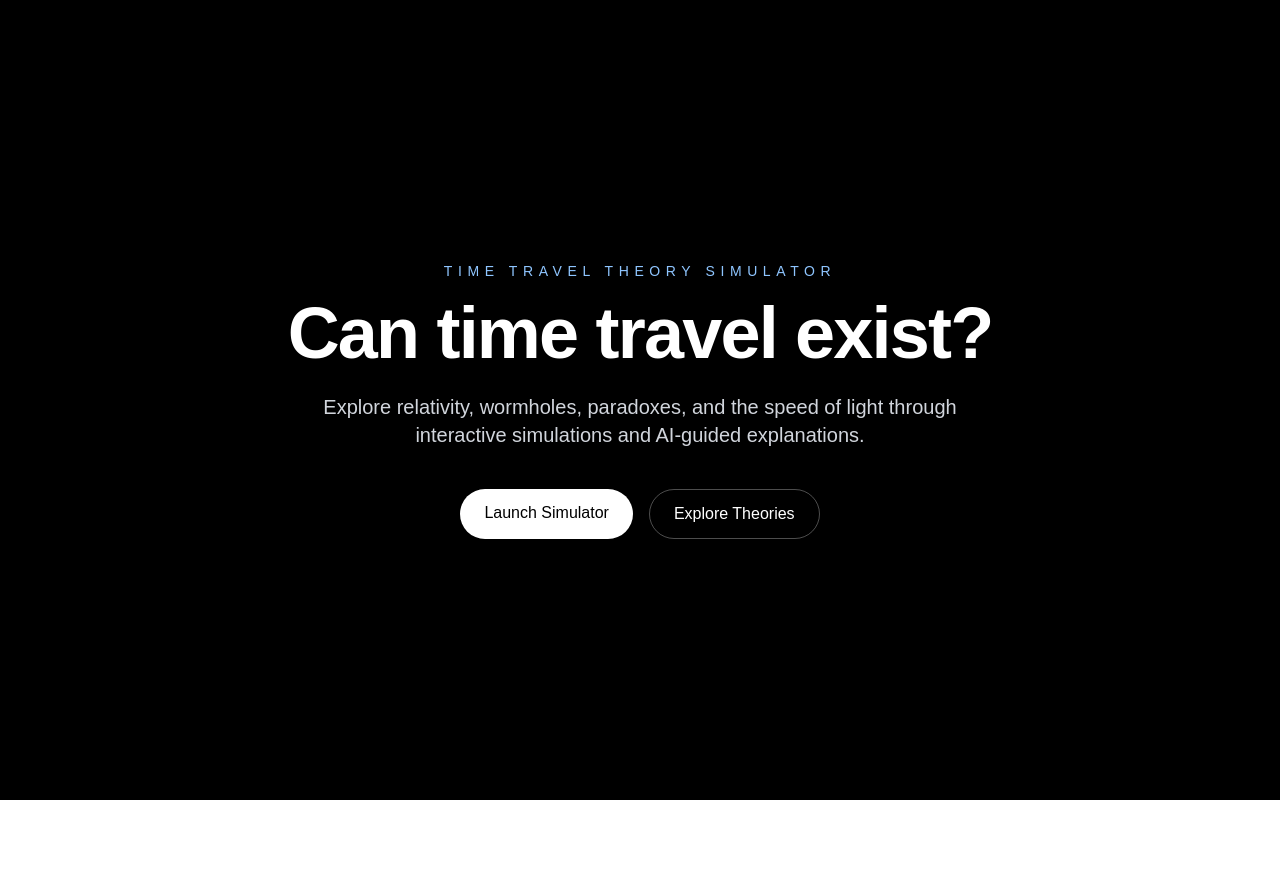
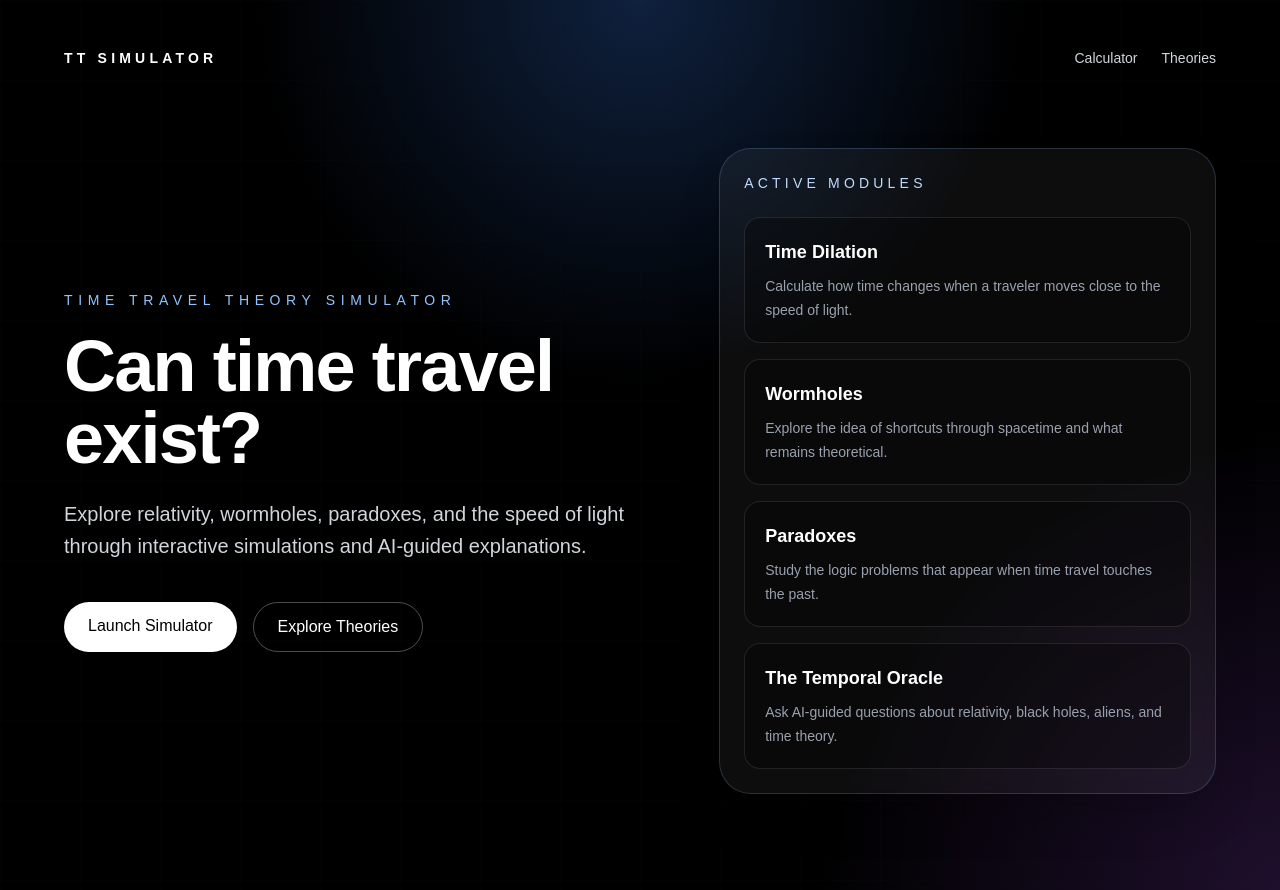
Before and after one commit to anastacia124/time-travel-theory-simulator, a Next.js app: page / in a window 1280 px wide. Before the commit the page ends 800 px from the top, so only its background shows below. Built offline with nearby package versions, Linux system fonts and the light colour scheme.

Commit message:
Polish homepage design

```diff
--- a/app/page.tsx
+++ b/app/page.tsx
@@ -1,8 +1,53 @@
+const features = [
+  {
+    title: "Time Dilation",
+    description:
+      "Calculate how time changes when a traveler moves close to the speed of light.",
+  },
+  {
+    title: "Wormholes",
+    description:
+      "Explore the idea of shortcuts through spacetime and what remains theoretical.",
+  },
+  {
+    title: "Paradoxes",
+    description:
+      "Study the logic problems that appear when time travel touches the past.",
+  },
+  {
+    title: "The Temporal Oracle",
+    description:
+      "Ask AI-guided questions about relativity, black holes, aliens, and time theory.",
+  },
+];
+
 export default function Home() {
   return (
-    <main className="min-h-screen bg-black text-white">
-      <section className="flex min-h-screen flex-col items-center justify-center px-6 text-center">
-        <p className="mb-4 text-sm uppercase tracking-[0.4em] text-blue-300">
+    <main className="min-h-screen overflow-hidden bg-black text-white">
+      <section className="relative min-h-screen px-6 py-8">
+        <div className="absolute inset-0 bg-[radial-gradient(circle_at_top,_rgba(59,130,246,0.25),_transparent_35%),radial-gradient(circle_at_bottom_right,_rgba(168,85,247,0.18),_transparent_30%)]" />
+
+        <div className="absolute inset-0 bg-[linear-gradient(rgba(255,255,255,0.04)_1px,transparent_1px),linear-gradient(90deg,rgba(255,255,255,0.04)_1px,transparent_1px)] bg-[size:80px_80px] opacity-20" />
+
+        <div className="relative z-10 mx-auto flex min-h-[calc(100vh-4rem)] max-w-6xl flex-col">
+          <nav className="flex items-center justify-between py-4">
+            <a href="/" className="text-sm font-semibold tracking-[0.3em]">
+              TT SIMULATOR
+            </a>
+
+            <div className="hidden gap-6 text-sm text-gray-300 sm:flex">
+              <a href="/calculator" className="hover:text-white">
+                Calculator
+              </a>
+              <a href="/theories" className="hover:text-white">
+                Theories
+              </a>
+            </div>
+          </nav>
+
+          <div className="grid flex-1 items-center gap-12 py-16 lg:grid-cols-[1.1fr_0.9fr]">
+            <div>
+              <p className="mb-5 text-sm uppercase tracking-[0.4em] text-blue-300">
                 Time Travel Theory Simulator
               </p>
 
@@ -10,7 +55,7 @@ export default function Home() {
                 Can time travel exist?
               </h1>
 
-        <p className="mt-6 max-w-2xl text-lg text-gray-300 md:text-xl">
+              <p className="mt-6 max-w-2xl text-lg leading-8 text-gray-300 md:text-xl">
                 Explore relativity, wormholes, paradoxes, and the speed of light
                 through interactive simulations and AI-guided explanations.
               </p>
@@ -18,17 +63,40 @@ export default function Home() {
               <div className="mt-10 flex flex-col gap-4 sm:flex-row">
                 <a
                   href="/calculator"
-            className="rounded-full bg-white px-6 py-3 font-medium text-black transition hover:bg-blue-200"
+                  className="rounded-full bg-white px-6 py-3 text-center font-medium text-black transition hover:bg-blue-200"
                 >
                   Launch Simulator
                 </a>
 
                 <a
                   href="/theories"
-            className="rounded-full border border-white/30 px-6 py-3 font-medium text-white transition hover:bg-white/10"
+                  className="rounded-full border border-white/30 px-6 py-3 text-center font-medium text-white transition hover:bg-white/10"
                 >
                   Explore Theories
                 </a>
+              </div>
+            </div>
+
+            <div className="rounded-[2rem] border border-blue-300/20 bg-white/5 p-6 shadow-2xl backdrop-blur">
+              <p className="text-sm uppercase tracking-[0.3em] text-blue-200">
+                Active Modules
+              </p>
+
+              <div className="mt-6 space-y-4">
+                {features.map((feature) => (
+                  <div
+                    key={feature.title}
+                    className="rounded-2xl border border-white/10 bg-black/30 p-5"
+                  >
+                    <h2 className="text-lg font-semibold">{feature.title}</h2>
+                    <p className="mt-2 text-sm leading-6 text-gray-400">
+                      {feature.description}
+                    </p>
+                  </div>
+                ))}
+              </div>
+            </div>
+          </div>
         </div>
       </section>
     </main>
```
Lines whose indentation alone changed are shown as unchanged.
